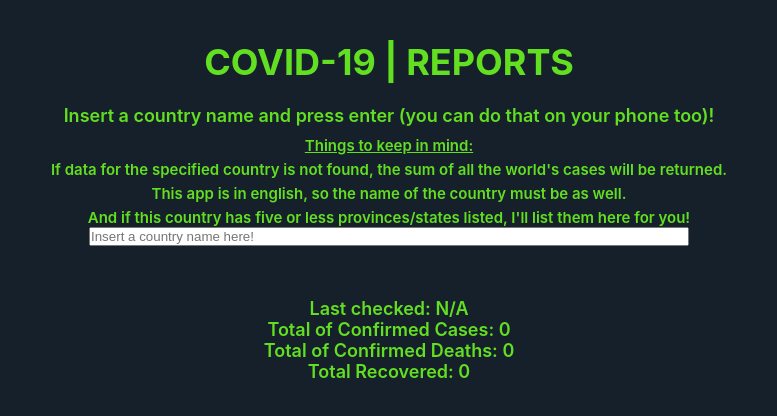
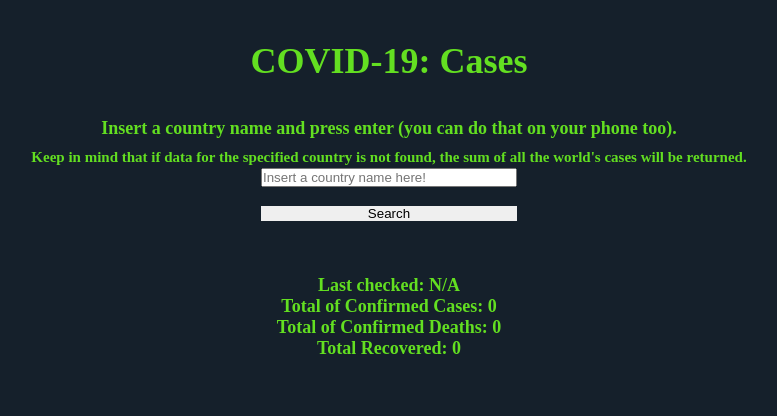
Before and after one commit to JustAn0therDev/COVID19-TRACKER, a React (Create React App) app: page / in a window 1280 px wide. Shown: the top 416 px of the page, without its empty margins (251-1028 px from the left). Built offline with nearby package versions, Linux system fonts and the light colour scheme.

Commit message:
Refactoring a bit of the HTML for accessibility, changing and using the already written button CSS and adding one more state variable to change only the main component state, without affecting the child component

```diff
--- a/src/Global.css
+++ b/src/Global.css
@@ -2,6 +2,7 @@
   margin: 0;
   padding: 0;
   box-sizing: border-box;
+  outline: none;
 }
 
 body {
@@ -22,5 +23,6 @@ body {
     color: #63DF21;
     font-size: 18px;
     font-weight: 600;
+    font-family: 'montserrat';
   }
 }
--- a/src/MainComponent/Main.css
+++ b/src/MainComponent/Main.css
@@ -8,7 +8,7 @@
   #root .main-div .div-label-and-input {
     display: inline-flex;
     flex-direction: column;
-    justify-content: center;
+    place-items: center;
     padding: 5px;
     width: 100%;
   }
@@ -18,39 +18,46 @@
     margin-bottom: 10px;
   }
 
-  #root .main-div .div-label-and-input .underline {
-    text-decoration: underline;
+  #root .main-div .div-label-and-input fieldset {
+    padding: 15px;
+    border: none;
   }
 
-  #root .main-div .div-label-and-input input {
-    margin: 3px 5px 0 0;
+  #root .main-div .div-label-and-input fieldset input {
+    margin: 10px 5px 0 0;
     align-self: center;
     padding: 5px 0;
-    width: 50%;
+    width: 20vw;
     transition: ease-out 0.5s;
   }
 
-  #root .main-div .div-label-and-input input:active {
+  #root .main-div .div-label-and-input fieldset input:active {
     border: 0.1em solid #63df21;
   }
 
-  #root .main-div .div-label-and-input ul {
+  #root .main-div .div-label-and-input fieldset ul {
     list-style: none;
   }
 
-  #root .main-div .div-label-and-input ul li {
+  #root .main-div .div-label-and-input fieldset ul li {
     margin-top: 5px;
   }
 
-  #root .main-div button {
-    padding: 7px;
+  #root .main-div .div-label-and-input button {
+    padding: 10px;
+    margin-top: 10px;
     box-shadow: none;
     text-shadow: none;
-    transition: ease-out 0.5s;
+    border: none;
+    width: 20vw;
+    transition: 0.2s;
+    background-color: #63DF21;
+    font-weight: bold;
   }
 
-  #root .main-div button:active {
+  #root .main-div .div-label-and-input button:active {
     background-color: #63df21;
-    color: #ffffff;
+    padding: 6px;
+    width: 17vw;
   }
 }
--- a/src/MainComponent/Main.js
+++ b/src/MainComponent/Main.js
@@ -3,32 +3,35 @@ import "./Main.css";
 import MainCovid19Data from "./MainCovid19DataComponent/MainCovid19Data";
 
 export default function Main() {
-  const [countryToBeSearched, setCountryToBeSearched] = useState("");
+  const [inputValue, setInputValue] = useState("");
+  const [countryToBeSearched, setCountryToBeSearchedThenAlertChildComponent] = useState("");
 
-  async function checkValueAndEnterKey(ev) {
-    if (ev.key === "Enter")
-      setCountryToBeSearched(await ev.target.value.replace(/\W/g, ""));
+  function setCountry(ev) {
+      setInputValue(ev.target.value.replace(/\W/g, ""));
+  }
+
+  async function lookupCountry() {
+      setCountryToBeSearchedThenAlertChildComponent(inputValue);
   }
 
   return (
     <>
       <div className="main-div">
         <div className="div-label-and-input">
-          <h1>COVID-19 | REPORTS</h1>
+          <h1>COVID-19: Cases</h1>
           <br />
+          <form>
+            <fieldset>
               <label>
                 Insert a country name and press enter (you can do that on your phone
-            too)!
+                too).
               </label>
               <small>
-            <span className="underline">Things to keep in mind:</span>
                 <ul>
                   <li>
-                If data for the specified country is not found, the sum of all
+                    Keep in mind that if data for the specified country is not found, the sum of all
                     the world's cases will be returned.
                   </li>
-              <li>This app is in english, so the name of the country must be as well.</li>
-              <li>And if this country has five or less provinces/states listed, I'll list them here for you!</li>
                 </ul>
               </small>
               <input
@@ -36,9 +39,12 @@ export default function Main() {
                 placeholder="Insert a country name here!"
                 autoComplete="off"
                 onKeyPress={ev => {
-              checkValueAndEnterKey(ev);
+                  setCountry(ev);
                 }}
               />
+            </fieldset>
+            <button type="button" onClick={() => { lookupCountry() }}>Search</button>
+          </form>
         </div>
       </div>
       <br />
```
Lines whose indentation alone changed are shown as unchanged.
